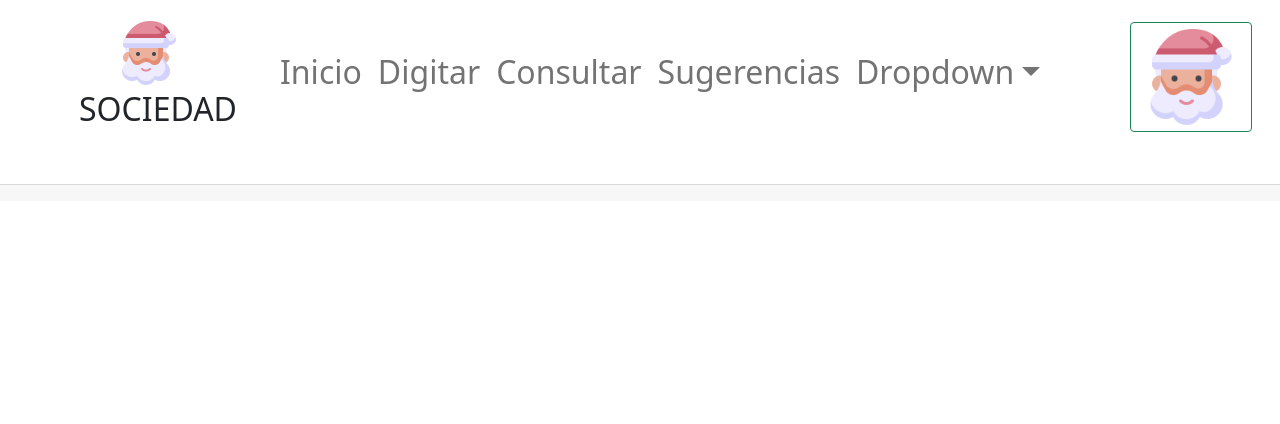
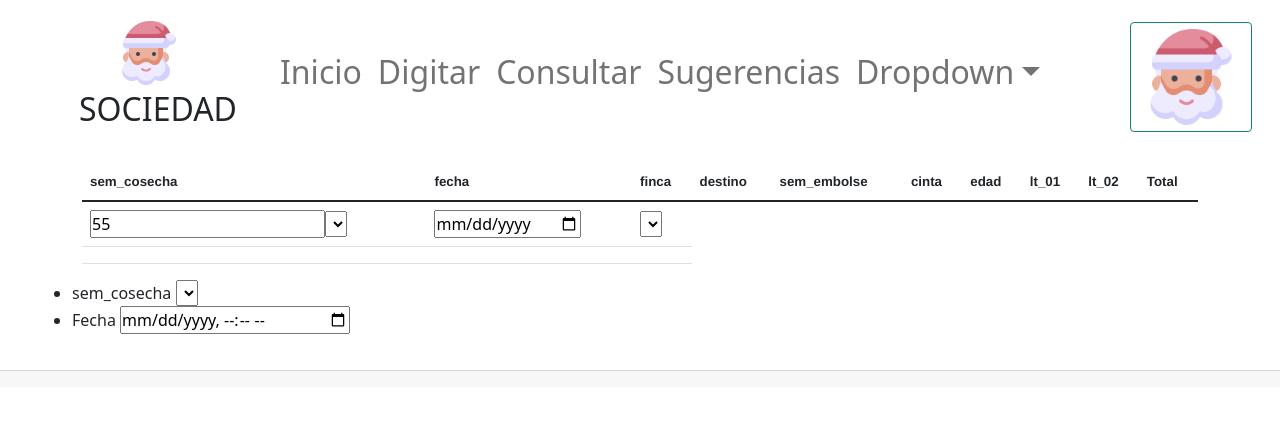
Before and after one commit to brahiam1222/Proyecto_, a PHP site: page / in a window 1280 px wide. Shown: the top 424 px of the page. Run offline with PHP 8.4, Linux system fonts and the light colour scheme; lists and menus that the app fills with data are empty.

Commit message:
Proyecto cambio 6

```diff
--- a/cabecera.php
+++ b/cabecera.php
@@ -5,9 +5,9 @@
     <meta http-equiv="X-UA-Compatible" content="IE=edge">
     <meta name="viewport" content="width=device-width, initial-scale=1.0">
     <link href="https://cdn.jsdelivr.net/npm/bootstrap@5.1.3/dist/css/bootstrap.min.css" rel="stylesheet" integrity="sha384-1BmE4kWBq78iYhFldvKuhfTAU6auU8tT94WrHftjDbrCEXSU1oBoqyl2QvZ6jIW3" crossorigin="anonymous">
+    <link rel="stylesheet" href="css/Style.css">
 
 
-    <link rel="stylesheet" href="css/Style.css">
 
     <title>Proyecto</title>
 </head>
--- a/css/Style.css
+++ b/css/Style.css
@@ -66,3 +66,8 @@ padding: 0px 40px 20px 40px;
     width: 6em;
 
 }
+thead {
+    font-size: smaller;
+    font-family: 'Franklin Gothic Medium', 'Arial Narrow', Arial, sans-serif;
+
+}
--- a/index.php
+++ b/index.php
@@ -37,7 +37,6 @@
 
 </article>
 
-
 <article class="article-perfil">
 
     <form class="d-flex my-0 my-lg-0">
@@ -46,10 +45,101 @@
 </article>
 </div>
 </nav>
+<div class="container">
+
+    <div class="table-responsive">
+        <table class="table align-middle">
+            <thead>
+                <tr>
+                    <th scope="col">sem_cosecha</th>
+                    <th scope="col">fecha</th>
+                    <th scope="col">finca</th>
+                    <th scope="col">destino</th>
+                    <th scope="col">sem_embolse</th>
+                    <th scope="col">cinta</th>
+                    <th scope="col">edad</th>
+                    <th scope="col">lt_01</th>
+                    <th scope="col">lt_02</th>
+                   <!-- <th scope="col">lt_02</th>
+                    <th scope="col">lt_02</th>
+                    <th scope="col">lt_02</th>
+                    <th scope="col">lt_02</th>
+                    <th scope="col">lt_02</th>
+                    <th scope="col">lt_02</th>
+                    <th scope="col">lt_02</th>
+                    <th scope="col">lt_02</th>
+                    <th scope="col">lt_02</th>
+                    <th scope="col">lt_02</th>
+                    <th scope="col">lt_02</th>
+                    <th scope="col">lt_02</th>
+                    <th scope="col">lt_02</th>
+                    <th scope="col">lt_02</th>
+                    <th scope="col">lt_02</th>
+                    <th scope="col">lt_02</th>
+                    <th scope="col">lt_02</th>
+                    <th scope="col">lt_02</th>
+                    <th scope="col">lt_02</th>
+                    <th scope="col">lt_02</th>
+                    <th scope="col">lt_02</th>
+                    <th scope="col">lt_02</th>
+                    <th scope="col">lt_02</th>-->
+                    <th scope="col">Total</th>
+
+
+                </tr>
+        </thead>
+        <tbody>
+            <tr>
+                <td scope="row"><input class="sm" type="number" name="year" value="55" id=""></select><select name="" id=""></select></td>
+                <td><input type="date" name="" id=""></td>
+                <td><select name="Finca" id="Finca"></select></td>
+            </tr>
+            <tr>
+                <td scope="row"></td>
+                <td></td>
+                <td></td>
+            </tr>
+        </tbody>
+    </table>
+
+
+</div>
+</div>
+
+
+
 
 <article>
 
 
+    <form action="" method="post">
+
+        <ul>
+            <li>
+
+                sem_cosecha
+
+                <select name="" id=""></select>
+
+            </li>
+            <li>
+
+
+                Fecha
+                <input type="datetime-local" name="" id="">
+            </li>
+
+
+        </ul>
+
+
+
+
+
+
+
+
+    </form>
 
 </article>
 <!-- <div class="ratio ratio-4x3">
```
